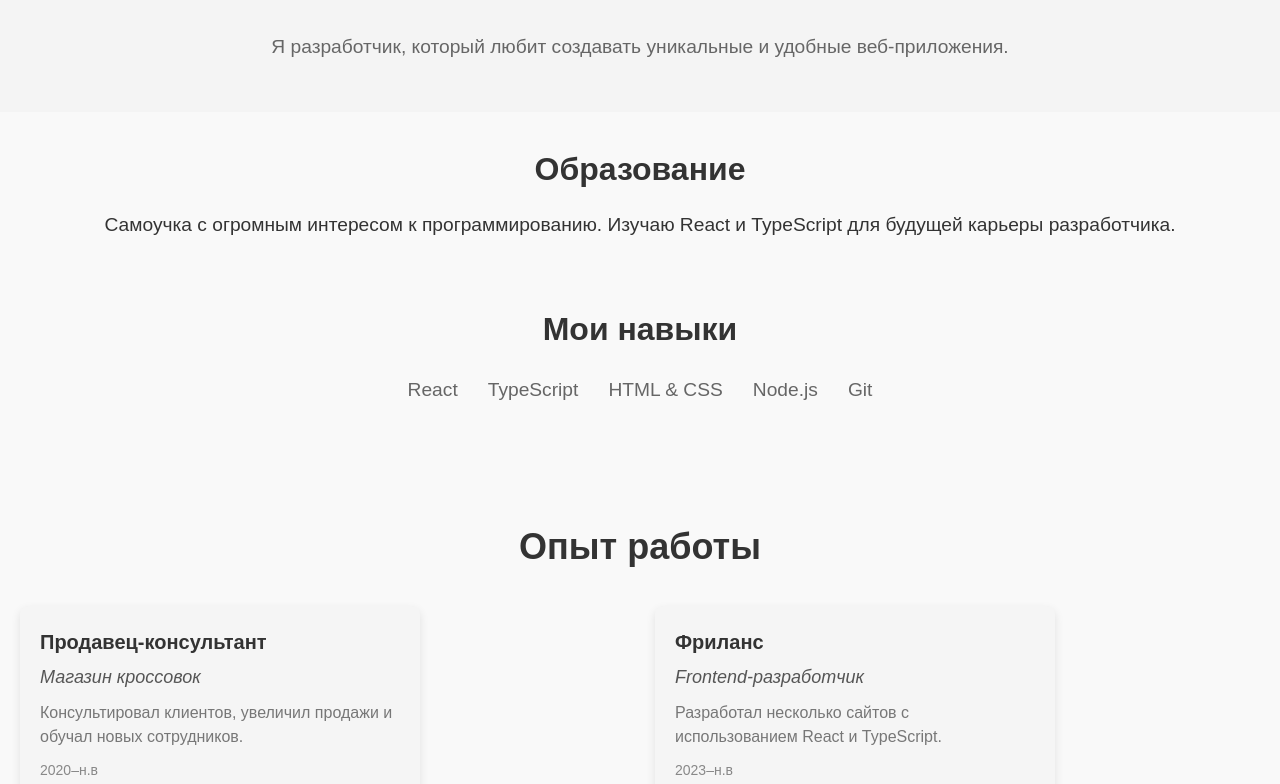
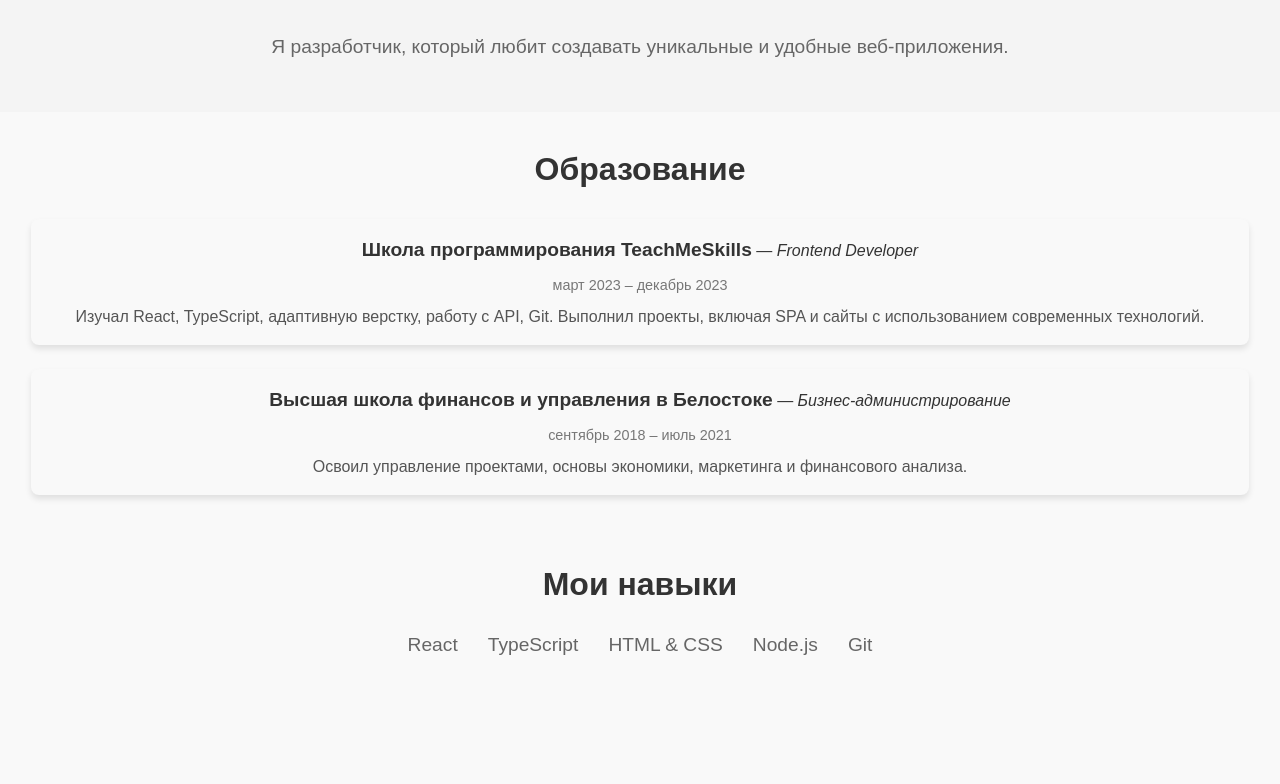
Before and after one commit to sollankie/portfolio-website, a React (Create React App) app: page / in a window 1280 px wide. Shown: the part 510-1294 px from the top of the page. Built offline with nearby package versions, Linux system fonts and the light colour scheme.

Commit message:
added eduction

```diff
--- a/src/components/Education.tsx
+++ b/src/components/Education.tsx
@@ -5,7 +5,23 @@ const Education: React.FC = () => {
   return (
     <section id="education" className={styles.container}>
       <h2 className={styles.title}>Образование</h2>
-      <p>Самоучка с огромным интересом к программированию. Изучаю React и TypeScript для будущей карьеры разработчика.</p>
+      <ul className={styles.list}>
+        <li>
+          <strong>Школа программирования TeachMeSkills</strong> — <em>Frontend Developer</em>
+          <span className={styles.period}>март 2023 – декабрь 2023</span>
+          <p>
+            Изучал React, TypeScript, адаптивную верстку, работу с API, Git.
+            Выполнил проекты, включая SPA и сайты с использованием современных технологий.
+          </p>
+        </li>
+        <li>
+          <strong>Высшая школа финансов и управления в Белостоке</strong> — <em>Бизнес-администрирование</em>
+          <span className={styles.period}>сентябрь 2018 – июль 2021</span>
+          <p>
+            Освоил управление проектами, основы экономики, маркетинга и финансового анализа.
+          </p>
+        </li>
+      </ul>
     </section>
   );
 };
--- a/src/styles/Education.module.scss
+++ b/src/styles/Education.module.scss
@@ -1,14 +1,46 @@
 .container {
-    padding: 2rem;
-    text-align: center;
+  padding: 2rem 1rem;
 }
 
 .title {
   font-size: 2rem;
-    margin-bottom: 1rem;
+  margin-bottom: 1.5rem;
+  text-align: center;
+}
+
+.list {
+  list-style: none;
+  padding: 0;
+  display: flex;
+  flex-direction: column;
+  gap: 1.5rem;
+}
+
+.list li {
+  background-color: #f9f9f9;
+  padding: 1rem;
+  border-radius: 8px;
+  box-shadow: 0 4px 6px rgba(0, 0, 0, 0.1);
+}
+
+strong {
+  font-size: 1.2rem;
+  color: #333;
+}
+
+.em {
+  font-style: italic;
+}
+
+.period {
+  display: block;
+  margin-top: 0.5rem;
+  color: #777;
+  font-size: 0.9rem;
 }
 
 p {
-    font-size: 1.2rem;
+  margin: 0.5rem 0 0;
+  color: #555;
   line-height: 1.5;
 }
```
Lines whose indentation alone changed are shown as unchanged.
